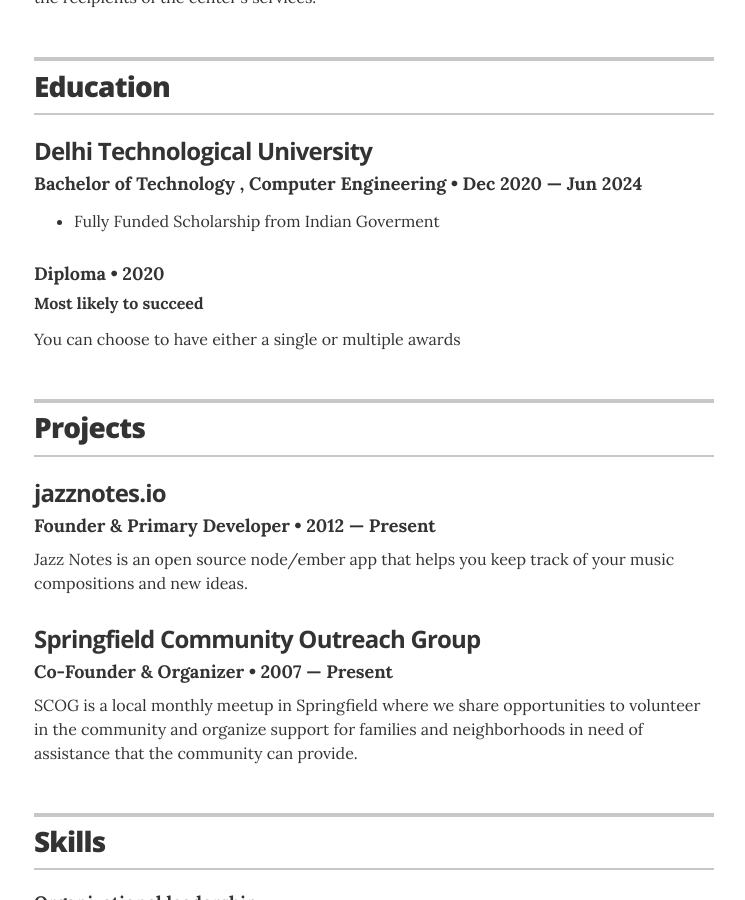
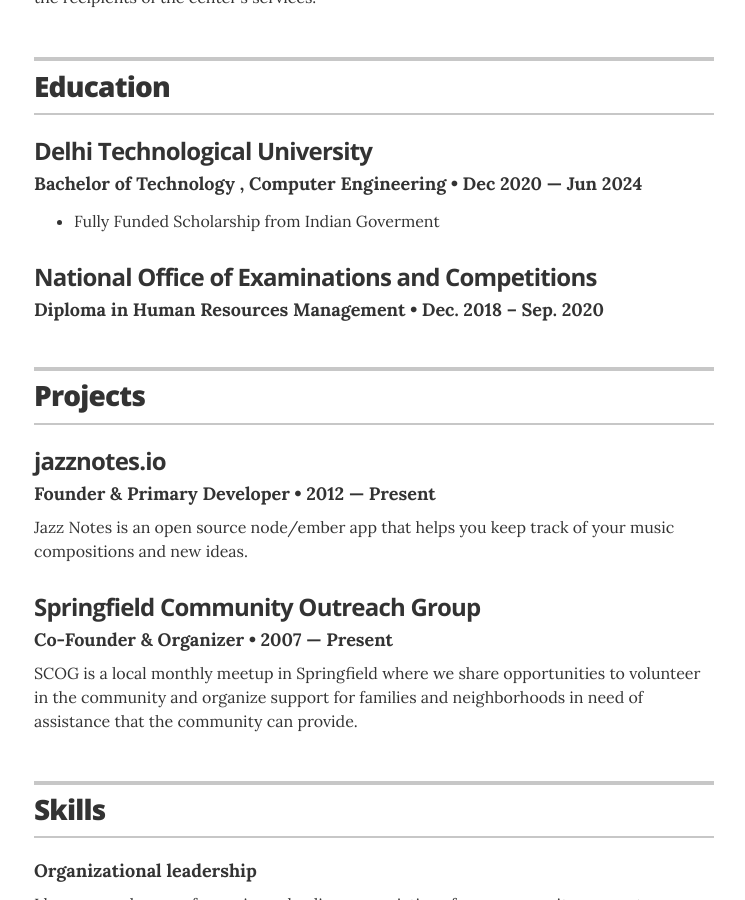
Before and after one commit to adamsibnhajia/Resume2, a Jekyll site: the page built from index.html, in a window 1280 px wide and 900 px high, scrolled down 1159 px. Shown: the whole window, without its empty margins (266-1011 px from the left). Built offline with Jekyll 4.4.1, drawn with Linux system fonts in a browser that asks for light colours.

Commit message:
Update education.yml

```diff
--- a/_data/education.yml
+++ b/_data/education.yml
@@ -6,8 +6,6 @@
     - award: Fully Funded Scholarship from Indian Goverment
   summary:
 
-- degree: Diploma
-  uni:
-  year: 2020
-  award: Most likely to succeed
-  summary: You can choose to have either a single or multiple awards
+- degree: Diploma in Human Resources Management
+  uni: National Office of Examinations and Competitions
+  year: Dec. 2018 – Sep. 2020
```
